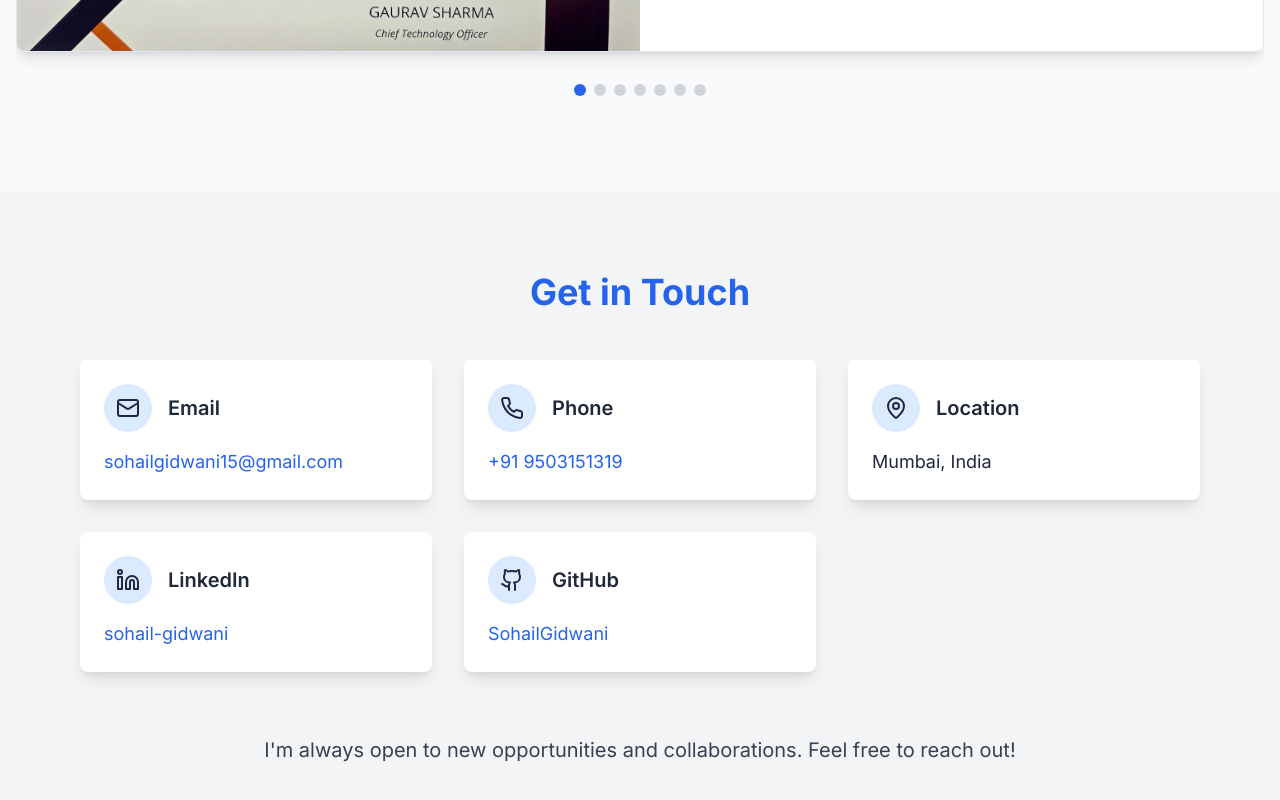
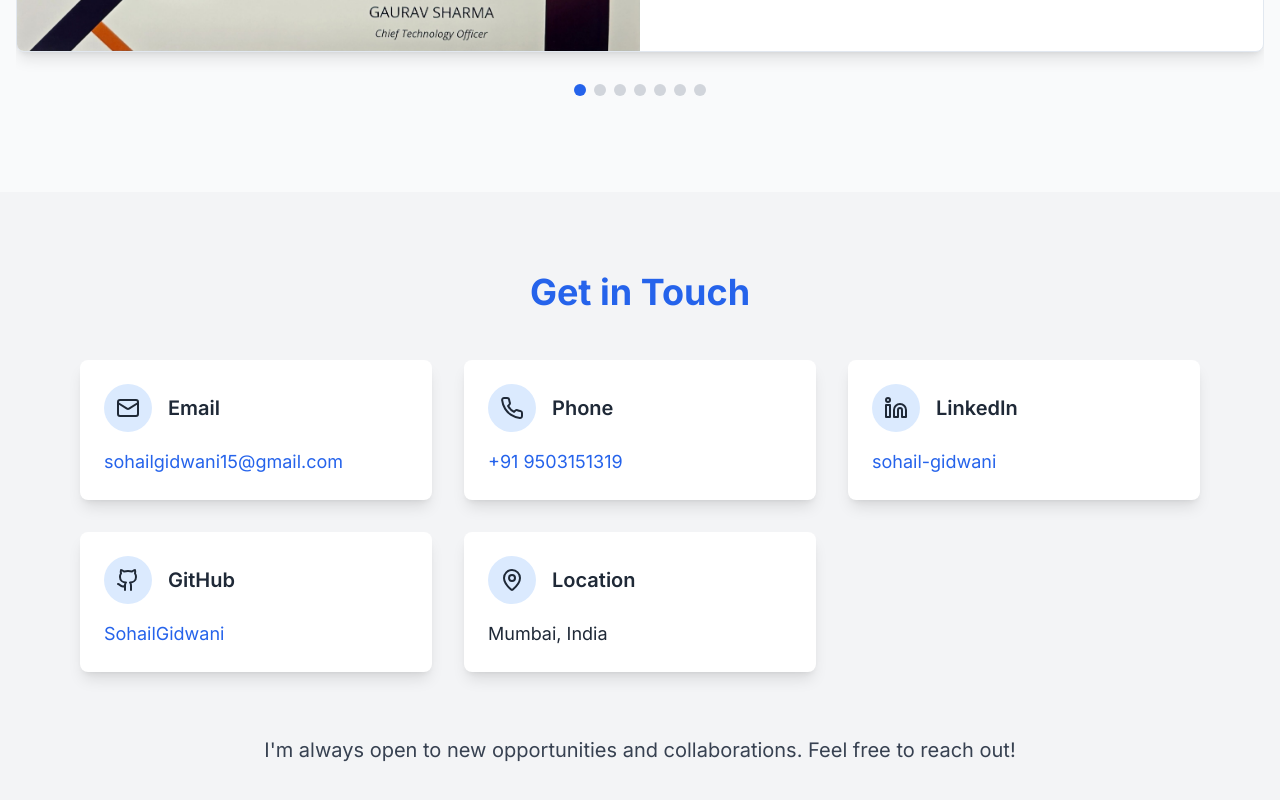
Before and after one commit to SohailGidwani/next-portfolio, a Next.js app: page / in a window 1280 px wide. Shown: the part 4572-5372 px from the top of the page. Built offline with nearby package versions, Linux system fonts and the light colour scheme.

Commit message:
Reorder Contact component items for consistency

```diff
--- a/app/components/Contact.tsx
+++ b/app/components/Contact.tsx
@@ -20,9 +20,9 @@ interface ContactItem {
 const contactItems: ContactItem[] = [
   { icon: <Mail className="w-6 h-6" />, label: "Email", value: "sohailgidwani15@gmail.com", link: "mailto:sohailgidwani15@gmail.com" },
   { icon: <Phone className="w-6 h-6" />, label: "Phone", value: "+91 9503151319", link: "tel:+919503151319" },
-  { icon: <MapPin className="w-6 h-6" />, label: "Location", value: "Mumbai, India" },
   { icon: <Linkedin className="w-6 h-6" />, label: "LinkedIn", value: "sohail-gidwani", link: "https://www.linkedin.com/in/sohail-gidwani/" },
   { icon: <Github className="w-6 h-6" />, label: "GitHub", value: "SohailGidwani", link: "https://github.com/SohailGidwani" },
+  { icon: <MapPin className="w-6 h-6" />, label: "Location", value: "Mumbai, India" },
 ]
 
 function ContactCard({ item, index, isDark }: { item: ContactItem; index: number; isDark: boolean }) {
```
